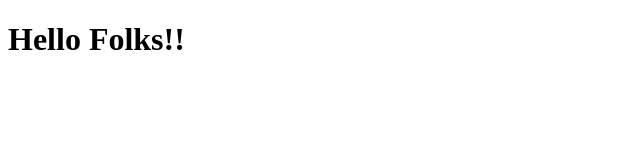
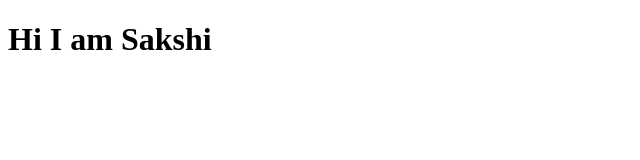
Before and after one commit to sakshi-jn/portfolio, a plain HTML site: page index.html in a window 1280 px wide. Shown: the whole page, without its empty margins (0-640 px from the left). Drawn offline with Linux system fonts and the light colour scheme.

Commit message:
second comit

```diff
--- a/index.html
+++ b/index.html
@@ -5,6 +5,6 @@
     <title></title>
   </head>
   <body>
-    <h1>Hello Folks!!</h1>
+    <h1>Hi I am Sakshi </h1>
   </body>
 </html>
```
